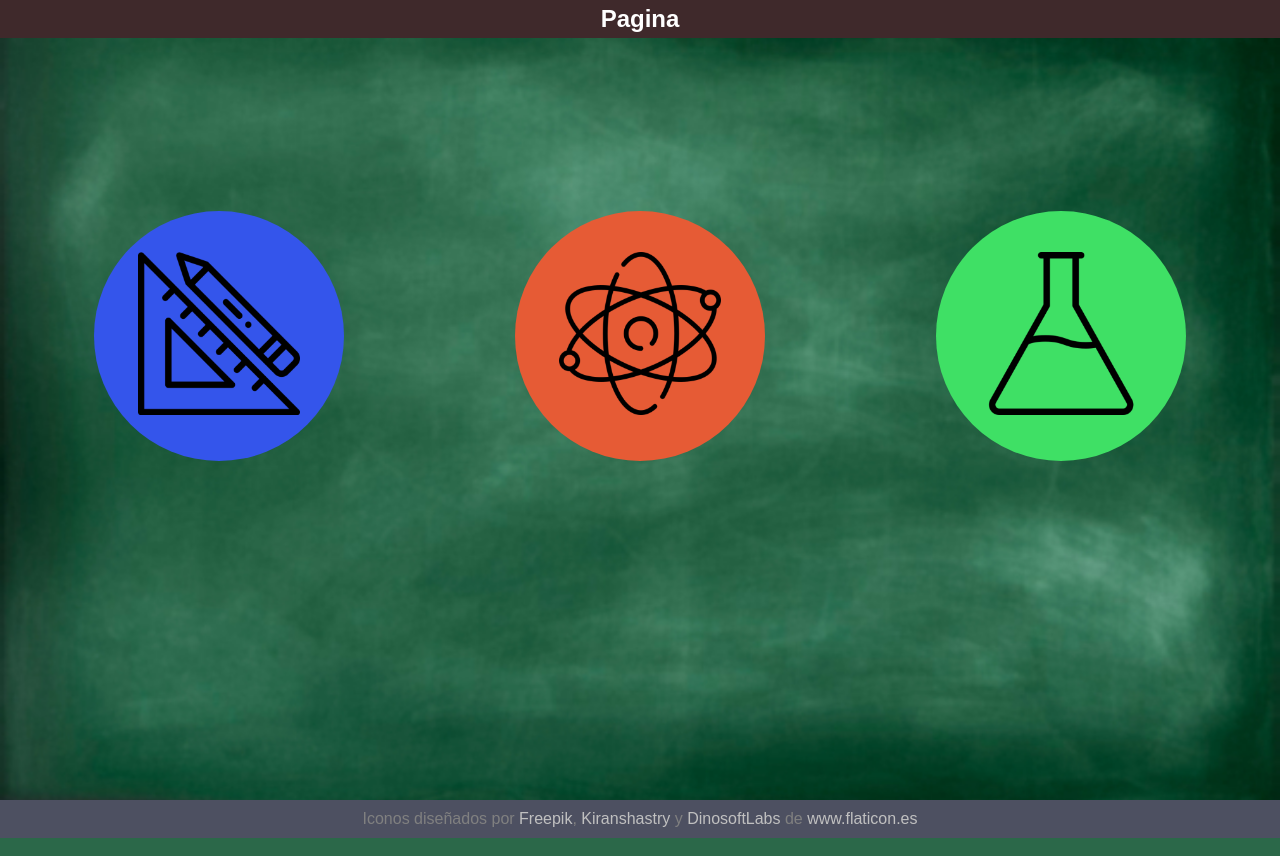
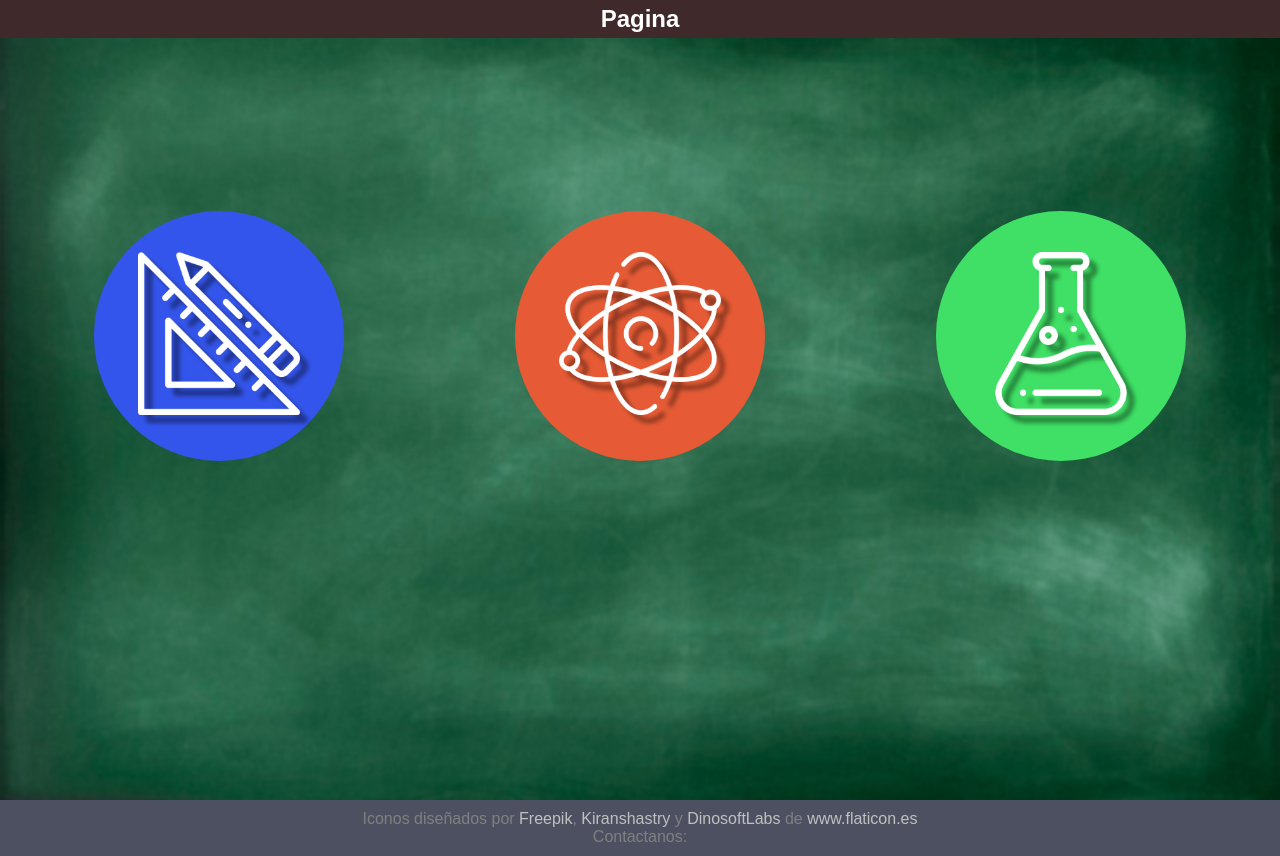
Before and after one commit to LuisDavidEcheverria/TrabajoAldo, a PHP site: page /index.html in a window 1280 px wide. Run offline with PHP 8.4, Linux system fonts and the light colour scheme.

Commit message:
Detalles esteticos

```diff
--- a/css/estiloindex.css
+++ b/css/estiloindex.css
@@ -78,9 +78,11 @@ body,html
   z-index: 2;
   position: relative;
   text-align: center;
+
 }
 .matematicas img,.fisica img,.quimica img
 {
+  filter: invert(100%) drop-shadow(8px 8px 2px rgba(0,0,0,0.4)) ;
   margin-top: 16.5%;
   width:65%;
   height:65%;
@@ -105,4 +107,6 @@ footer a
 {
   height: 270px;
   width: 270px;
+  border:dashed white 3px;
+  filter:drop-shadow(0px 0px 10px rgba(0,0,0,0.9)) ;
 }
--- a/index.html
+++ b/index.html
@@ -2,11 +2,9 @@
 <html>
 
 <head>
-
 	<meta charset="utf-8">
 	<title>Menu</title>
 	<link rel="stylesheet" type="text/css" href="css/estiloindex.css">
-
 </head>
 
 <body>
@@ -19,16 +17,18 @@
 	<div class="contenedor">
 		<a href="matematicas.html" title="Matematicas"><div class="matematicas"><img src="img/regla.png" ></div></a>
 		<a href="fisica.html" title="Fisica"><div class="fisica"><img src="img/ciencias.png"></div></a>
-		<a href="quimica.html" title="Quimica"><div class="quimica"><img src="img/quimico.png"></div></a>
+		<a href="quimica.html" title="Quimica"><div class="quimica"><img src="img/prueba.png"></div></a>
 	</div>
 </div>
-<footer id="pie">
-		Iconos diseñados por <a href="https://www.flaticon.es/autores/freepik" title="Freepik">Freepik</a>,
-		<a href="https://www.flaticon.es/autores/kiranshastry" title="Kiranshastry">Kiranshastry</a> y
-		<a href="https://www.flaticon.es/autores/dinosoftlabs" title="DinosoftLabs">DinosoftLabs</a>
-		 de <a href="https://www.flaticon.es/" title="Flaticon"> www.flaticon.es</a>
+
+<footer>
+	Iconos diseñados por <a href="https://www.flaticon.es/autores/freepik" title="Freepik">Freepik</a>,
+	<a href="https://www.flaticon.es/autores/kiranshastry" title="Kiranshastry">Kiranshastry</a> y
+	<a href="https://www.flaticon.es/autores/dinosoftlabs" title="DinosoftLabs">DinosoftLabs</a>
+	de <a href="https://www.flaticon.es/" title="Flaticon"> www.flaticon.es</a>
+	<br>
+	Contactanos:
 </footer>
-
 
 </body>
 
```
